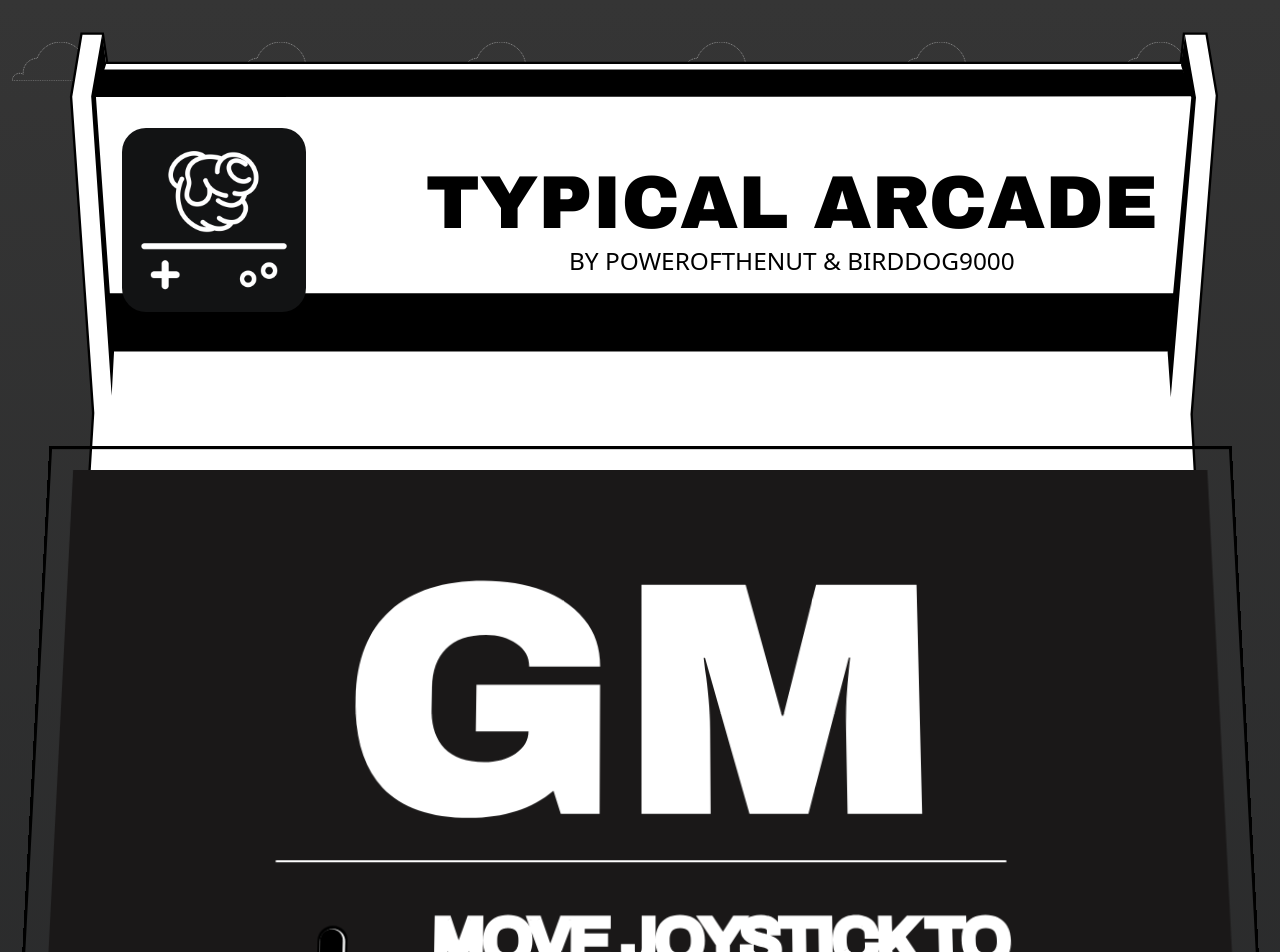
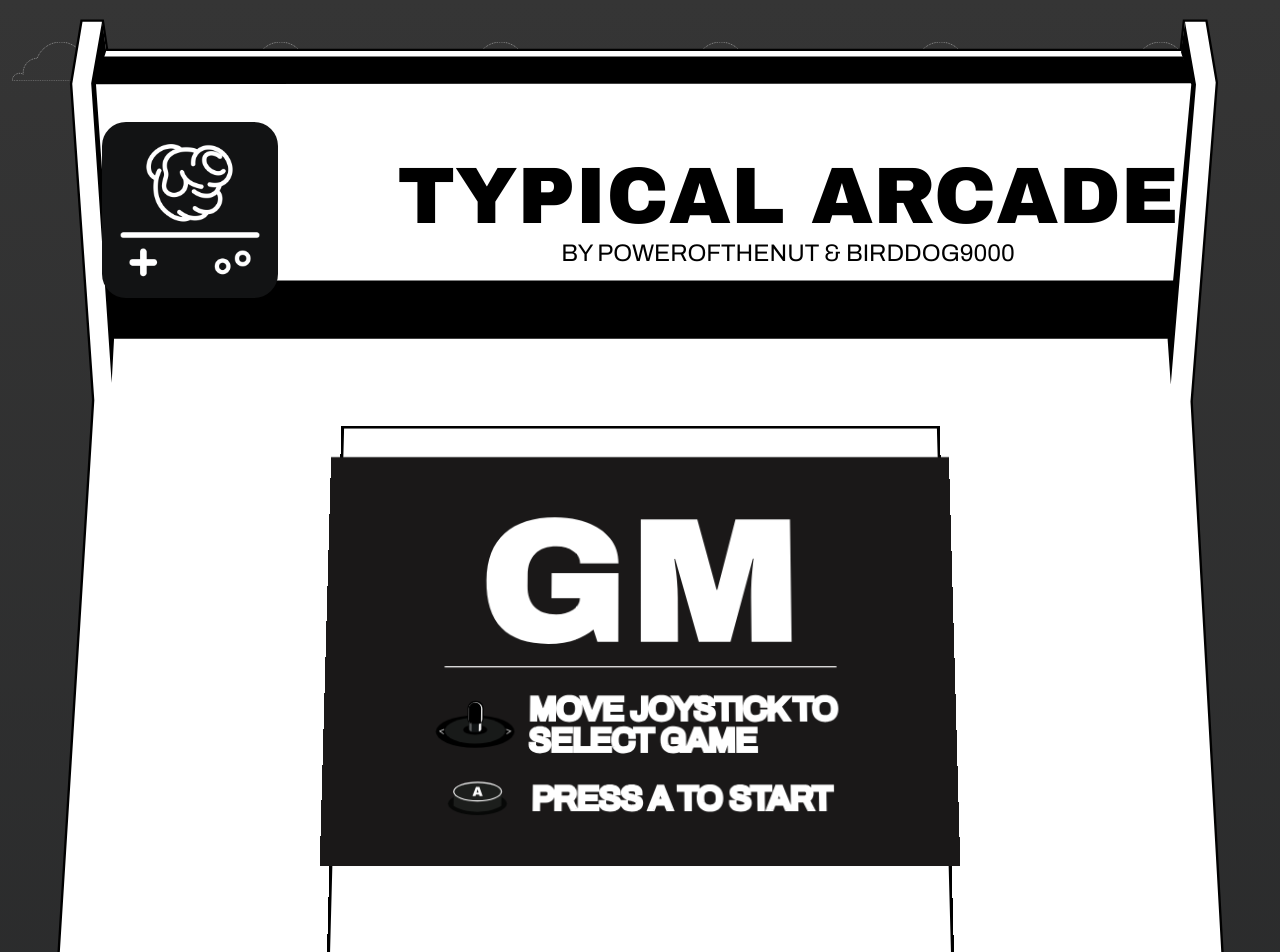
Before and after one commit to Typical-Arcade/main-site, a Next.js app: page / in a window 1280 px wide. Shown: the top 952 px of the page. Built offline with nearby package versions, Linux system fonts and the light colour scheme.

Commit message:
Improved use of flexbox for arcade component

```diff
--- a/app/global.css
+++ b/app/global.css
@@ -7,4 +7,8 @@
   .hidden-scrollbar::-webkit-scrollbar {
     display: none;
   }
+
+  .debug-border {
+    border: 1px red solid
+  }
 }
--- a/app/layout.tsx
+++ b/app/layout.tsx
@@ -1,5 +1,5 @@
 import type { Metadata } from 'next';
-import { Archivo_Black } from 'next/font/google';
+import { Archivo_Black, Archivo } from 'next/font/google';
 import './global.css';
 import { PropsWithChildren } from 'react';
 
@@ -24,16 +24,16 @@ const archivoBlack = Archivo_Black({
   variable: '--font-archivo-black',
 });
 
-// const archivo = Archivo({
-//   weight: '400',
-//   subsets: ['latin'],
-//   display: 'swap',
-//   variable: '--font-archivo-regular',
-// });
+const archivo = Archivo({
+  weight: '400',
+  subsets: ['latin'],
+  display: 'swap',
+  variable: '--font-archivo-regular',
+});
 
 export default function RootLayout({ children }: PropsWithChildren) {
   return (
-    <html lang="en" className={`${archivoBlack.variable}`}>
+    <html lang="en" className={`${archivoBlack.variable} ${archivo.variable}`}>
       <body className="hidden-scrollbar">{children}</body>
     </html>
   );
--- a/app/page.tsx
+++ b/app/page.tsx
@@ -11,7 +11,7 @@ export default async function Page() {
     <div className="bg-gradient-to-b from-[#353535] to-[#090c0f]">
       <Background />
       <div className="flex w-screen flex-col items-center md:mb-64">
-        <div className="h-[700px] md:min-h-[2500px]">
+        <div className="mt-[1.5%] min-h-[44rem] md:h-[160rem]">
           <Arcade />
         </div>
         <Section
--- a/components/arcade/gameScreen.tsx
+++ b/components/arcade/gameScreen.tsx
@@ -4,29 +4,25 @@ import { JSX } from 'react';
 import garbageDrop from '../../public/assets/gamescreeen/garbageDrop.svg';
 import garbageDropTitle from '../../public/assets/gamescreeen/garbageDropTitle.svg';
 import instructions from '../../public/assets/gamescreeen/instructions.svg';
+import { ClassnameProps } from '../types';
 
 type Props = {
   gameScreen: number;
-};
+} & ClassnameProps;
 
-export default function GameScreen({ gameScreen }: Props): JSX.Element {
+export default function GameScreen({
+  gameScreen,
+  className,
+}: Props): JSX.Element {
   const screens: JSX.Element[] = [
     <>
-      <Image
-        className="h-full w-full"
-        alt="garbageDrop"
-        src={instructions}
-      />
+      <Image alt="mainScreen" src={instructions} />
     </>,
     <>
-      <Image
-        className="h-full w-full absolute"
-        alt="garbageDrop"
-        src={garbageDrop}
-      />
-      <div className='flex flex-col justify-center items-center h-full w-full'>
+      <Image className="absolute" alt="garbageDrop" src={garbageDrop} />
+      <div className="flex h-full w-full flex-col items-center justify-center">
         <Image
-          className="w-3/4 absolute"
+          className="absolute w-3/4"
           alt="garbageDrop"
           src={garbageDropTitle}
         />
@@ -36,8 +32,10 @@ export default function GameScreen({ gameScreen }: Props): JSX.Element {
 
   const chosenScreen = screens[gameScreen];
   return (
-    <div className="absolute h-[175px] w-[300px] [transform:perspective(45px)_rotateX(1deg)] md:h-[775px] md:w-[1175px] md:[transform:perspective(200px)_rotateX(1deg)]">
-      {chosenScreen}
+    <div className={className}>
+      <div className="flex h-full w-full flex-col items-center [transform:perspective(45px)_rotateX(1deg)] md:[transform:perspective(200px)_rotateX(1deg)]">
+        {chosenScreen}
+      </div>
     </div>
   );
 }
--- a/components/arcade/index.tsx
+++ b/components/arcade/index.tsx
@@ -27,9 +27,7 @@ export default function Arcade(): JSX.Element {
       }
     }
     if (state === 'left') {
-      if (gameScreen === 1) {
-        setGameScreen(gameScreen);
-      } else {
+      if (gameScreen >= 1) {
         setGameScreen(gameScreen - 1);
       }
     }
@@ -44,37 +42,20 @@ export default function Arcade(): JSX.Element {
   }, [state]);
 
   return (
-    <div className="mt-8 flex w-screen flex-col items-center">
-      <div className="absolute flex flex-col items-center">
-        <Image
-          className="w-fit"
-          src={arcade}
-          alt="arcade-base"
+    <div className="flex h-full w-screen flex-col items-center gap-36">
+      <Image className="absolute" src={arcade} alt="arcade-base" />
+      <div className="relative top-[4%] flex h-[45%] w-1/2 flex-col items-center">
+        <Logo className="basis-[30%]" />
+        <div className="absolute top-[25%] h-3/4 w-[97%] border-[3px] border-black [transform:perspective(45px)_rotateX(1deg)] md:[transform:perspective(200px)_rotateX(1deg)]"></div>
+        <GameScreen className="w-full basis-4/5" gameScreen={gameScreen} />
+      </div>
+      <div className="flex h-[8%] w-1/2 flex-row items-center justify-center gap-[60%]">
+        <Joystick
+          className="translate-y-[-15%]"
+          state={state}
+          setState={setState}
         />
-      </div>
-      <div className="flex flex-col items-center">
-        <Logo className="relative top-[1.6rem] flex h-[130px] flex-col content-center items-center md:top-[6rem] md:h-[400px]" />
-        {/* Screen */}
-        <div className="relative flex flex-col items-center justify-center">
-          <div className="h-[200px] w-[300px] border-[3px] border-black [transform:perspective(45px)_rotateX(1deg)] md:h-[825px] md:w-[1225px] md:[transform:perspective(200px)_rotateX(1deg)]"></div>
-          <GameScreen gameScreen={gameScreen}/>
-        </div>
-      </div>
-      <div className="flex w-screen flex-col items-center">
-        <div className="flex h-[100px] scale-[0.3] flex-row items-center gap-x-[33rem] md:bottom-10 md:left-[6rem] md:h-[275px] md:scale-100 md:gap-x-[40rem]">
-          <Joystick
-            className="-translate-x-[50px] -translate-y-[40px] md:-translate-x-[50px] md:translate-y-0"
-            state={state}
-            setState={setState}
-          />
-          <div className="flex flex-row justify-between gap-x-[150px] md:-translate-x-[50px]">
-            <TopButton text="A" gameScreen={gameScreen}/>
-            {/* <TopButton text="B" /> */}
-          </div>
-        </div>
-        {/* <div className="flex w-[85%] translate-y-10 flex-col items-end md:w-1/2 md:basis-1/2 md:translate-y-40">
-          <ConnectButton />
-        </div> */}
+        <TopButton className="scale-x-[-1]" text="A" gameScreen={gameScreen} />
       </div>
     </div>
   );
--- a/components/arcade/topButton.tsx
+++ b/components/arcade/topButton.tsx
@@ -2,17 +2,23 @@
 
 import { useRouter } from 'next/navigation';
 import { JSX, useEffect, useState } from 'react';
+
+import { ClassnameProps } from '../types';
 
 import { games } from './games';
 
 type Props = {
   text: 'A' | 'B';
   gameScreen: number;
-};
+} & ClassnameProps;
 
 type Action = 'click' | 'hover' | 'idle';
 
-export default function TopButton({ text, gameScreen }: Props): JSX.Element {
+export default function TopButton({
+  text,
+  gameScreen,
+  className,
+}: Props): JSX.Element {
   const [state, setState] = useState<Action>('idle');
   const { push } = useRouter();
   useEffect(() => {
@@ -27,6 +33,7 @@ export default function TopButton({ text, gameScreen }: Props): JSX.Element {
 
   return (
     <div
+      className={className}
       onClick={() => {
         setState('click');
         push(`${games[gameScreen - 1]}`);
--- a/components/landing/footer.tsx
+++ b/components/landing/footer.tsx
@@ -21,11 +21,7 @@ export default function Footer(): JSX.Element {
         </div>
         <div className="flex basis-1/12 flex-col items-center md:basis-1/4">
           <Link href="https://twitter.com/typicalarcade">
-            <Image
-              className="w-fit"
-              alt="XLogo"
-              src={xLogo}
-            />
+            <Image className="w-fit" alt="XLogo" src={xLogo} />
           </Link>
         </div>
       </div>
--- a/components/landing/sectionImages.tsx
+++ b/components/landing/sectionImages.tsx
@@ -14,7 +14,7 @@ function mapImages({ altSrcTuples, imageClassName }: ImageProps) {
       <Image
         width={400}
         height={400}
-        className={`object-cover rounded-[161.5px] ${imageClassName}`}
+        className={`rounded-[161.5px] object-cover ${imageClassName}`}
         alt={alt}
         src={src}
         key={`${alt}_${index}`}
--- a/components/landing/sectionParagraph.tsx
+++ b/components/landing/sectionParagraph.tsx
@@ -1,6 +1,8 @@
 import { PropsWithChildren, JSX } from 'react';
 
-export default function SectionParagraph({ children }: PropsWithChildren): JSX.Element {
+export default function SectionParagraph({
+  children,
+}: PropsWithChildren): JSX.Element {
   return (
     <p className="relative text-justify font-archivo-regular text-[16px] font-normal leading-[normal] tracking-[0] text-white md:w-[553px] md:text-[28px]">
       {children}
--- a/components/logo/index.tsx
+++ b/components/logo/index.tsx
@@ -2,25 +2,24 @@ import Image from 'next/image';
 import { JSX } from 'react';
 
 import logo from '../../public/assets/logo.png';
+import { ClassnameProps } from '../types';
 
-interface Props {
-  className: string;
-}
-
-export default function Logo({ className }: Props): JSX.Element {
+export default function Logo({
+  className,
+}: ClassnameProps): JSX.Element {
   return (
     <div className={className}>
-      <div className="relative inline-flex items-center justify-center gap-[10px] md:gap-[120px]">
+      <div className="relative inline-flex items-center justify-center gap-[0.625rem] md:gap-[7.5rem]">
         <Image
-          className="h-[40px] w-[40px] object-cover md:rounded-3xl rounded-md md:h-[183.66px] md:w-[183.66px]"
+          className="h-[3rem] w-[3rem] object-cover md:rounded-3xl rounded-md md:h-[11rem] md:w-[11rem]"
           alt="App store"
           src={logo}
         />
         <div className="relative flex flex-col items-center">
-          <div className="relative w-fit whitespace-nowrap font-archivo-black text-[1rem] font-normal leading-[normal] tracking-[0] text-black md:text-[75px]">
+          <div className="relative w-fit whitespace-nowrap font-archivo-black text-[1rem] font-normal leading-[normal] tracking-[0] text-black md:text-[5rem]">
             TYPICAL ARCADE
           </div>
-          <div className="relative w-fit whitespace-nowrap font-archivo-regular text-[0.5rem] font-normal leading-[normal] tracking-[0] text-black md:text-[24.4px]">
+          <div className="relative w-fit whitespace-nowrap font-archivo-regular text-[0.5rem] font-normal leading-[normal] tracking-[0] text-black md:text-[1.5rem]">
             BY POWEROFTHENUT &amp; BIRDDOG9000
           </div>
         </div>
--- a/tailwind.config.cjs
+++ b/tailwind.config.cjs
@@ -1,8 +1,8 @@
 /** @type {import('tailwindcss').Config} */
 module.exports = {
   content: [
-    "./app/**/*.{ts,tsx,mdx}",
-    "./components/**/*.{ts,tsx,mdx}",
+    './app/**/*.{ts,tsx,mdx}',
+    './components/**/*.{ts,tsx,mdx}',
   ],
   theme: {
     extend: {
@@ -13,4 +13,4 @@ module.exports = {
     },
   },
   plugins: [],
-}
+};
```
Also changed, not shown: components/landing/background.tsx (+2 -6 lines), public/assets/gamescreeen/garbageDrop.svg, public/assets/gamescreeen/instructions.svg.
